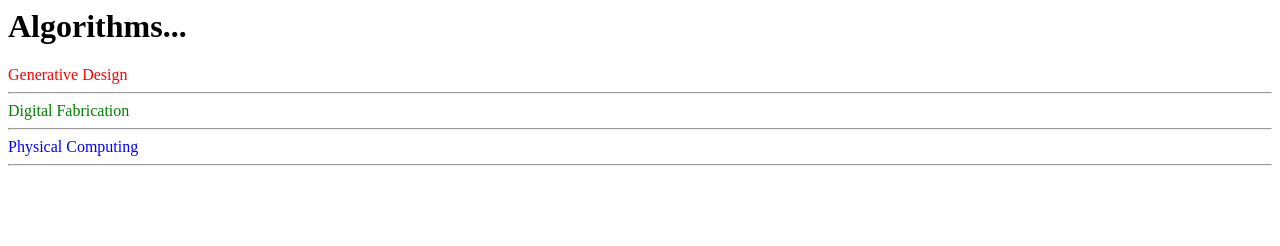
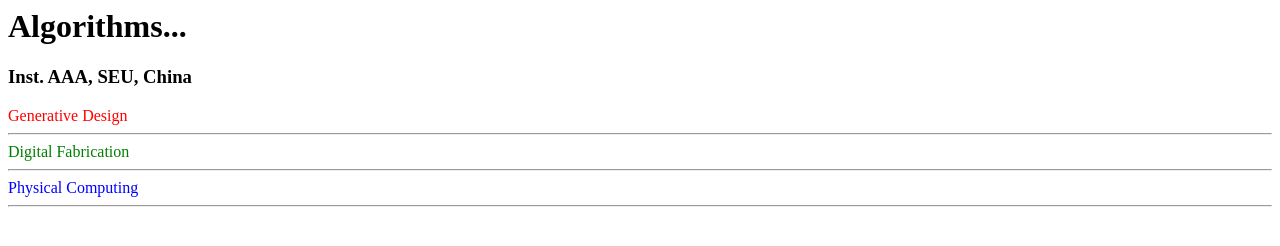
Before and after one commit to lovenw2000/lovenw2000.github.io, a plain HTML site: page index.html in a window 1280 px wide. Drawn offline with Linux system fonts and the light colour scheme.

Commit message:
Update index.html

```diff
--- a/index.html
+++ b/index.html
@@ -7,6 +7,7 @@
 	</head>
 	<body>
 		<h1><font>Algorithms...</font></h1>
+		<h3><font>Inst. AAA, SEU, China</font></h3>
 		<font color="red">Generative Design</font><hr/>
 		<font color="green">Digital Fabrication</font><hr/>
 		<font color="blue">Physical Computing</font><hr/>
```
